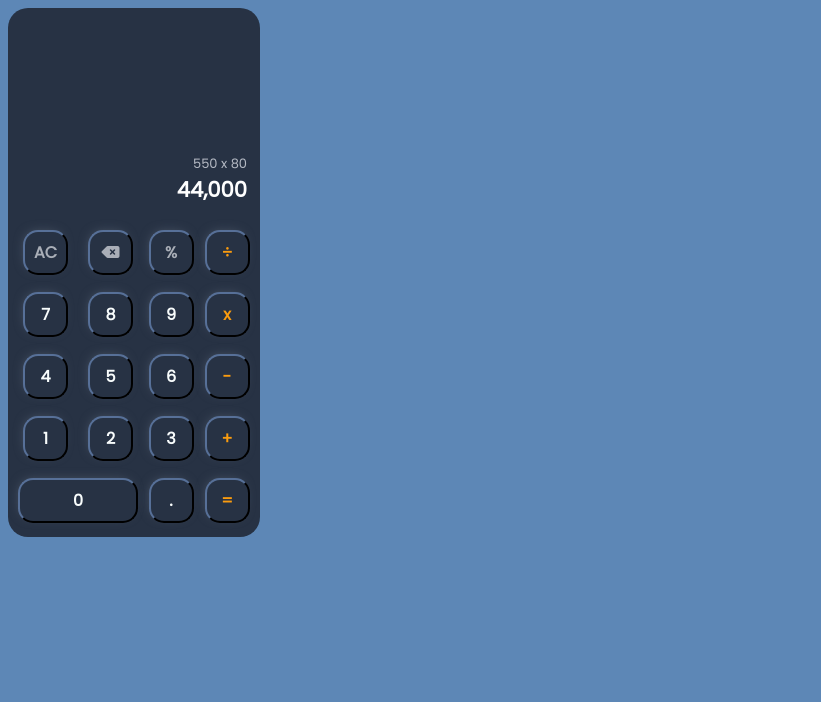
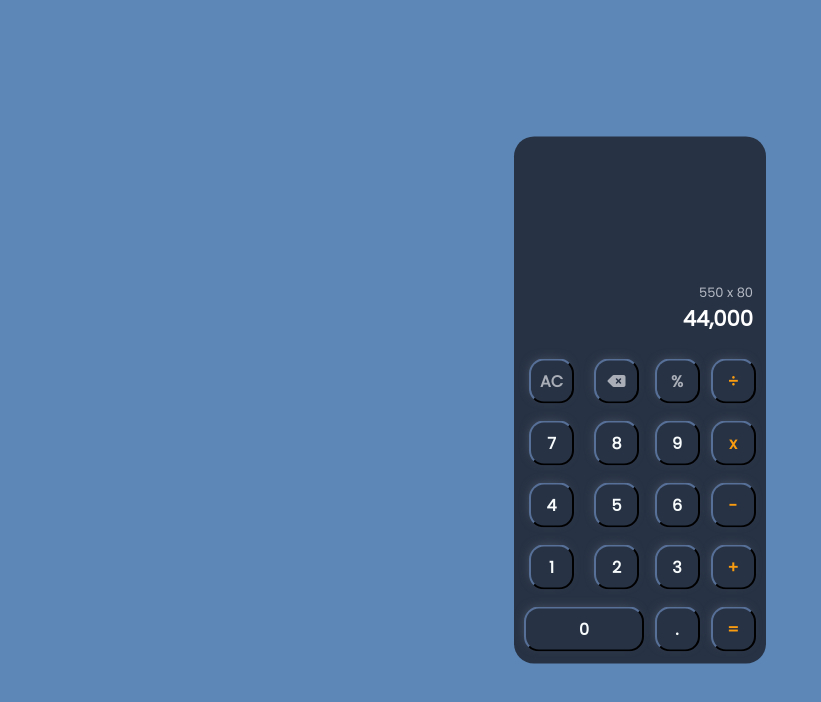
Before and after one commit to Henryik08/Calculator-app, a plain HTML site: page index.html in a window 1280 px wide. Shown: the whole page, without its empty margins (0-821 px from the left). Drawn offline with Linux system fonts and the light colour scheme.

Commit message:
complete design

```diff
--- a/style.css
+++ b/style.css
@@ -5,9 +5,12 @@ body{
 }
 
 main{
+    position: fixed;
+    left: 50%;
+    top: 50%;
+    transform: translate(-50%, -50%);
     background-color:hsl(217,27%,21%);
-    width: fit-content;
-    height: 529px;
+    height: 527px;
     border-radius: 20px;
 }
 
```
